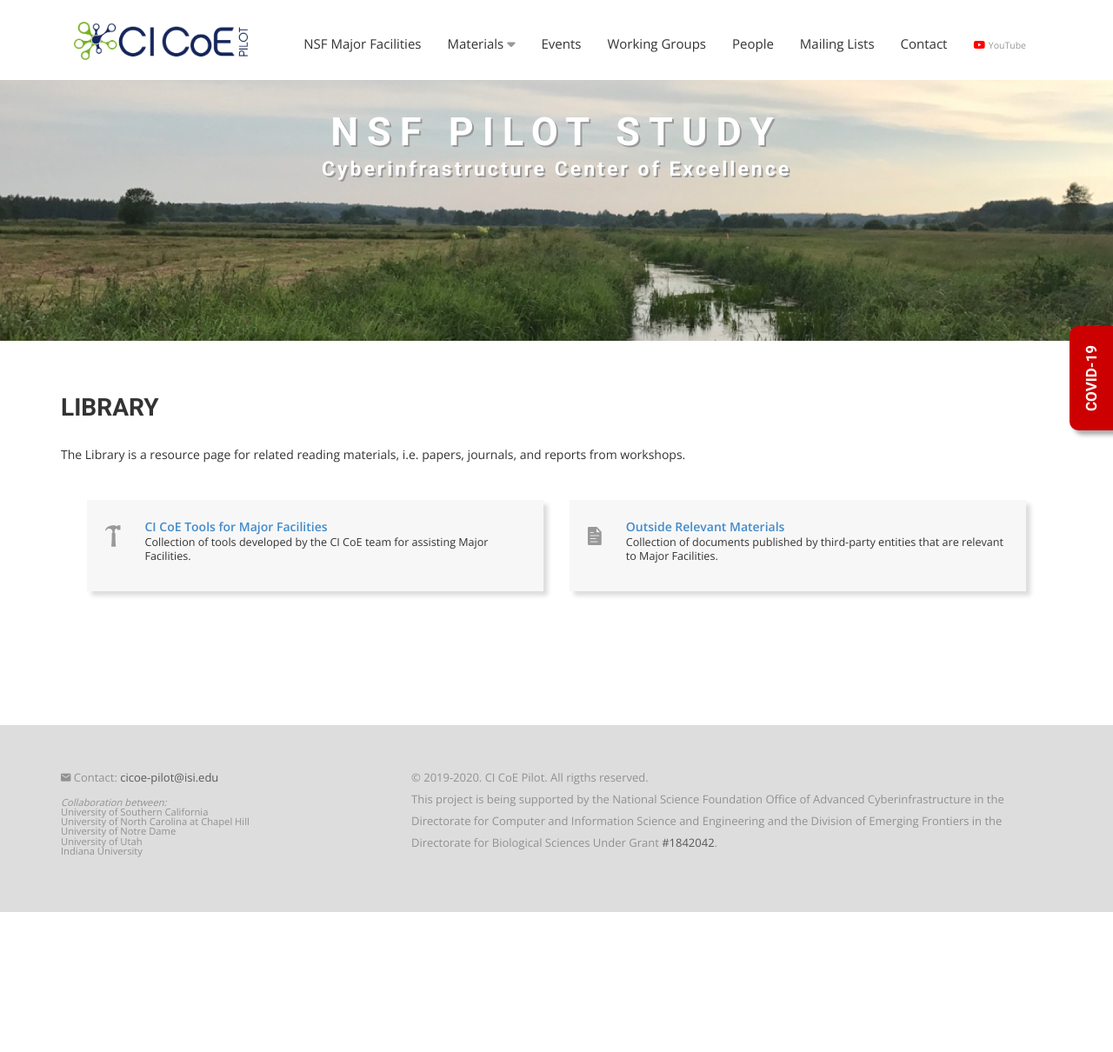
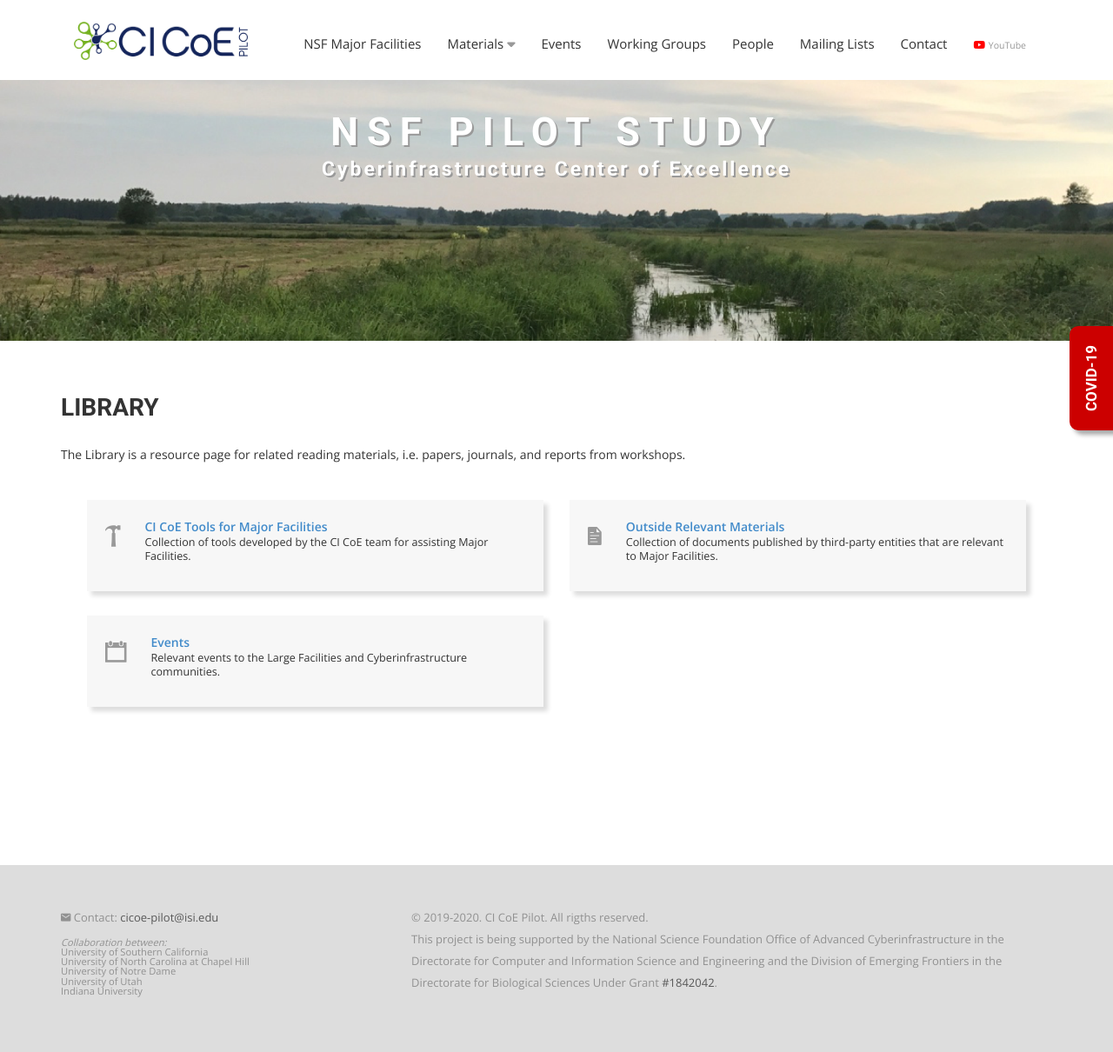
Before and after one commit to cicoe/cicoe.github.io, a Jekyll site: the page built from library.html, in a window 1280 px wide. Shown: the whole page at 87% size. Built offline with Jekyll 4.4.1, drawn with Linux system fonts in a browser that asks for light colours; nearby versions of some CDN libraries; some web fonts are replaced; before the commit the page ends 1049 px from its top, so only the background shows below that.

Commit message:
updating events

```diff
--- a/_data/library.yml
+++ b/_data/library.yml
@@ -1,9 +1,14 @@
 - title: "CI CoE Tools for Major Facilities"
-  page: "library_tools"
+  page: "/materials/library_tools"
   description: "Collection of tools developed by the CI CoE team for assisting Major Facilities."
   icon: "ion-hammer"
 
 - title: "Outside Relevant Materials"
-  page: "library_materials"
+  page: "/materials/library_materials"
   description: "Collection of documents published by third-party entities that are relevant to Major Facilities."
   icon: "ion-document-text"
+
+- title: "Events"
+  page: "/events"
+  description: "Relevant events to the Large Facilities and Cyberinfrastructure communities."
+  icon: "ion-calendar"
--- a/library.html
+++ b/library.html
@@ -18,12 +18,12 @@ permalink: /materials/library
                 <div class="col-md-12 col-sm-12 space" style="padding-top: 2em">
                     {% if site.data.library.size > 0 %}
                     {% for n in site.data.library %}
-                    <div class="col-md-6 col-sm-6">
+                    <div class="col-md-6 col-sm-6" style="margin-bottom: 2em">
                         <div class="library" style="min-height: 7.5em">
                             <div style="float: left; min-height: 2em; padding-right: 1em; font-size: 2em; color: #999">
                                 <i class="{{ n.icon }}"></i>
                             </div>
-                            <a href="/materials/{{ n.page }}"><strong>{{ n.title }}</strong></a><br/>
+                            <a href="{{ n.page }}"><strong>{{ n.title }}</strong></a><br/>
                             <p style="line-height: 1.3em; font-size: 0.9em">{{ n.description }}</p>
                         </div>
                     </div>
```
